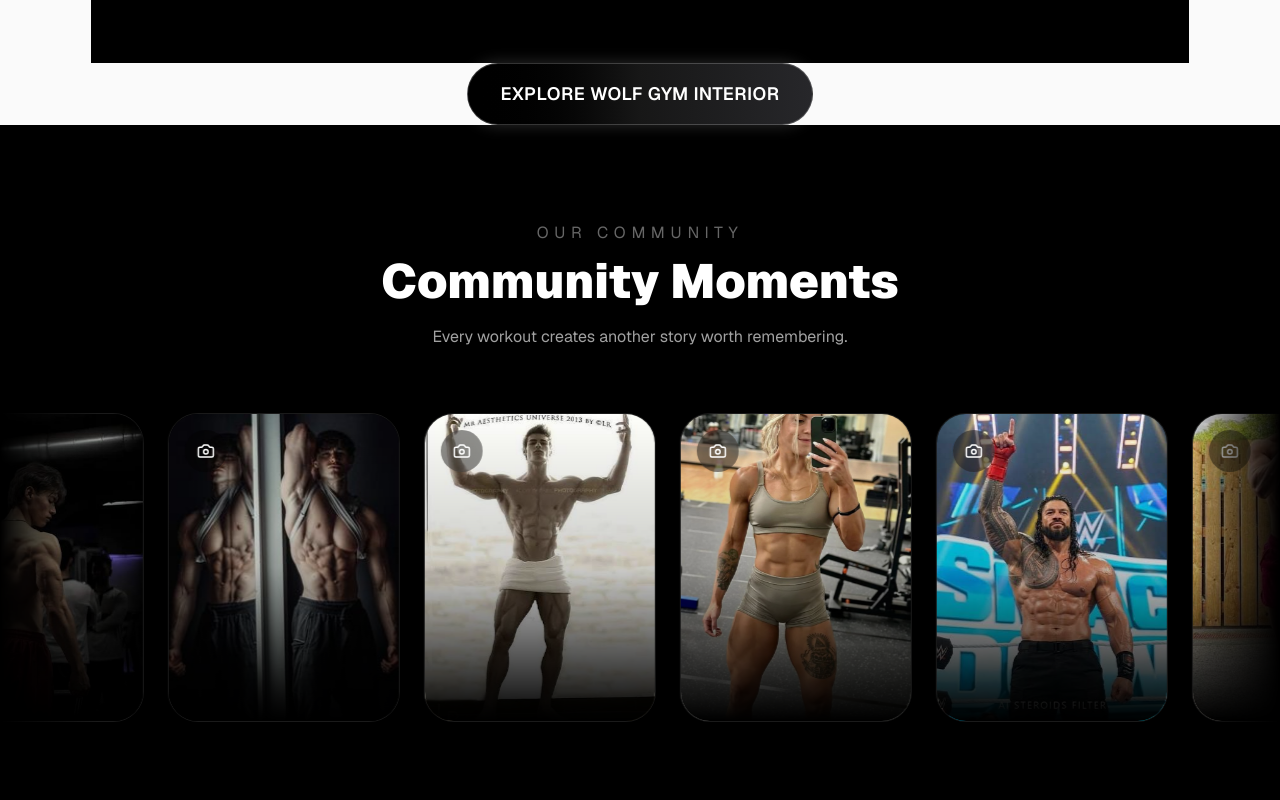
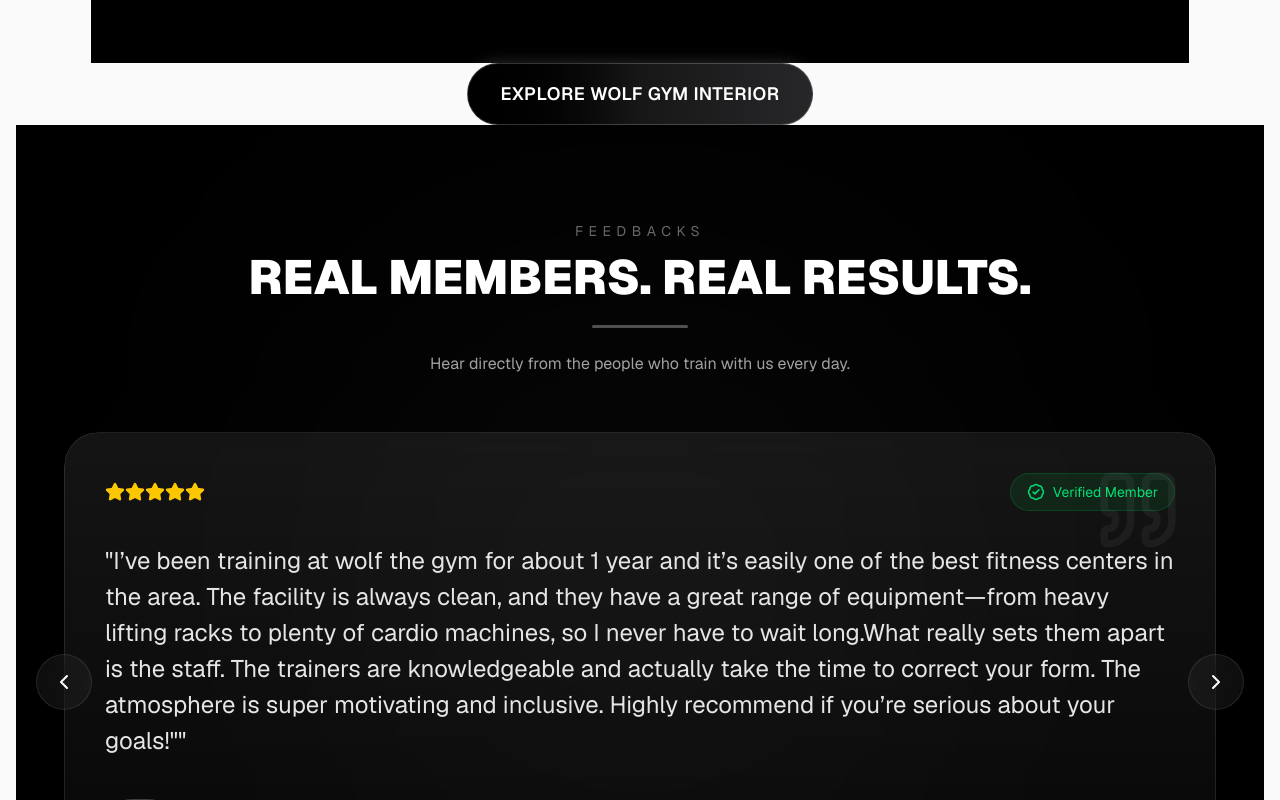
Before and after one commit to adityaCODING-a18/Wolf-The-Gym, a Next.js app: page / in a window 1280 px wide. Shown: the part 5040-5840 px from the top of the page. Built offline with nearby package versions, Linux system fonts and the light colour scheme; grey boxes are pictures that could not be loaded.

Commit message:
ready to ship

```diff
--- a/app/page.tsx
+++ b/app/page.tsx
@@ -5,7 +5,7 @@
 import Reels from "./Components/Reels";
 import Services from "./Components/Services";
 import GymInterior from "./Components/GymInterior";
-import CommunityMoments from "./Components/CommunityMoments";
+// import CommunityMoments from "./Components/CommunityMoments";
 import Feedback from "./Components/Feedback";
 import Founder from "./Components/Founder";
 import FAQ from "./Components/FAQ";
@@ -20,7 +20,7 @@
       <Reels />
       <Services />
       <GymInterior />
-      <CommunityMoments />
+      {/* <CommunityMoments />  */}
       <Feedback />
       <Founder />
       <FAQ />
```
Also changed, not shown: app/trainers/data/trainers.ts (line endings or trailing spaces).
